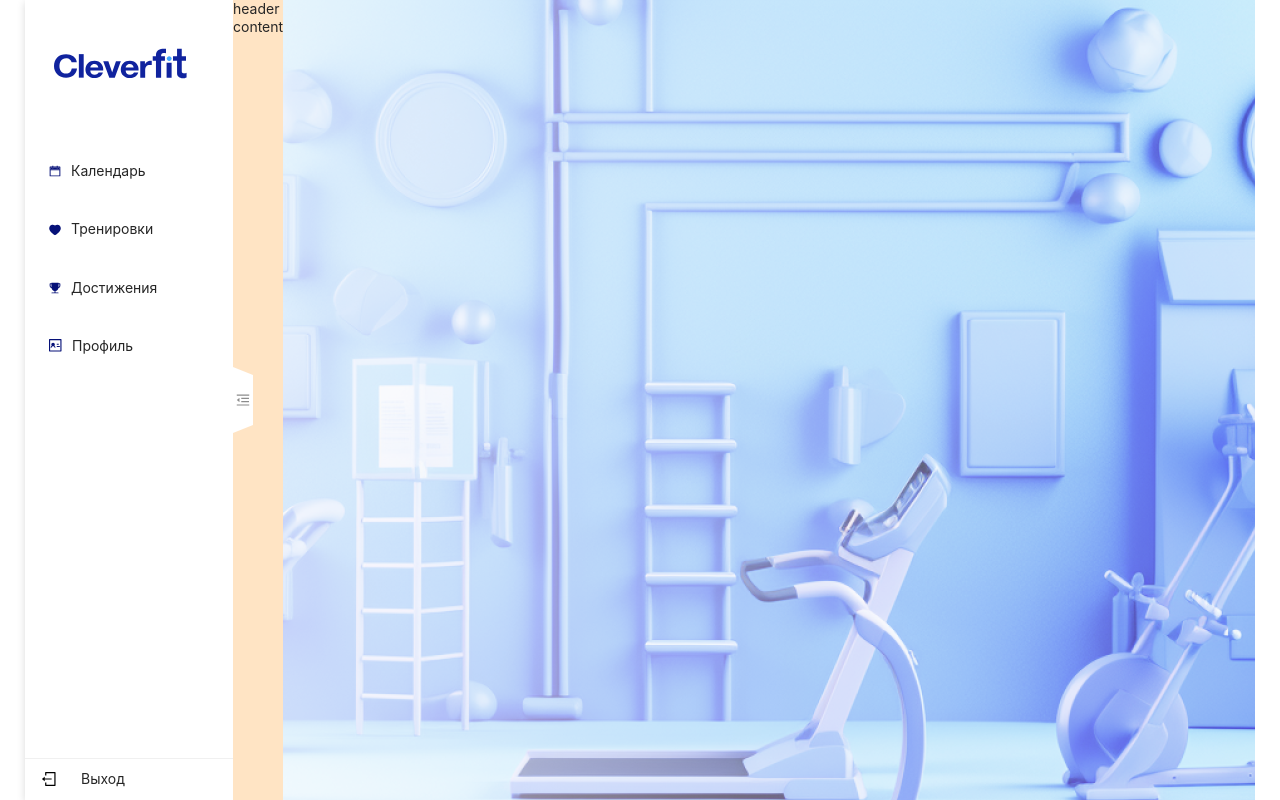
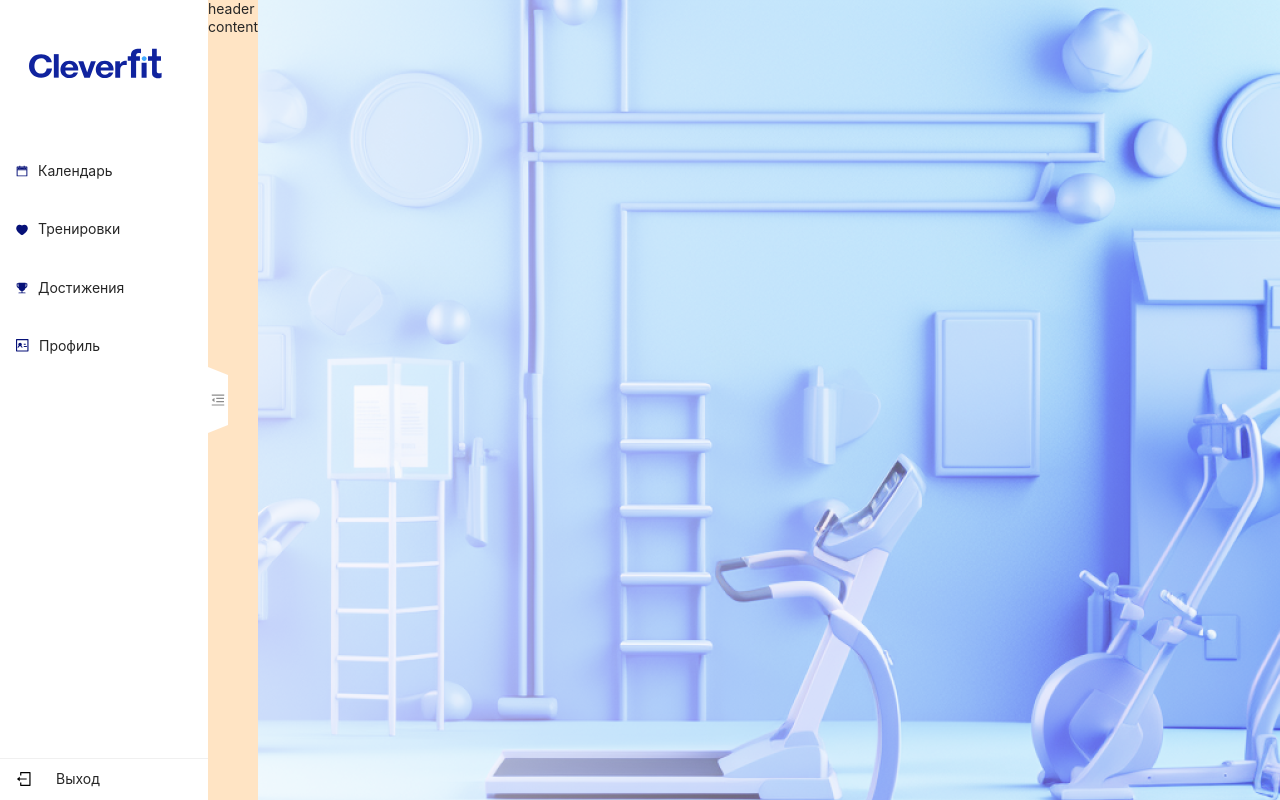
Before and after one commit to ClevertecFrontendLab/VeronikaBogdan, a React (Vite) app: page / in a window 1280 px wide. Built offline with nearby package versions, Linux system fonts and the light colour scheme.

Commit message:
feat: add adaptive to the sidebar

```diff
--- a/src/components/layout/sidebar/sidebar.scss
+++ b/src/components/layout/sidebar/sidebar.scss
@@ -10,6 +10,16 @@
         flex-direction: column;
         justify-content: space-between;
         padding-top: 30px;
+
+        @media (max-width: 360px) {
+            padding-top: 0;
+        }
+    }
+
+    @media (max-width: 360px) {
+        &-collapsed {
+            display: none;
+        }
     }
 }
 
@@ -18,6 +28,12 @@
 
     img {
         padding: 18px 46px 17px 29px;
+
+        @media (max-width: 360px) {
+            padding: 18px 17px 16px;
+            width: 106px;
+            height: 50px;
+        }
     }
 
     &-collapsed {
@@ -36,16 +52,27 @@
         display: flex;
         align-items: center;
         gap: 10px;
-        padding: 12px 16px;
+        padding: 12px 16px !important;
         cursor: pointer;
 
-        &-icon svg {
-            width: 12px;
-            height: 12px;
+        &-icon {
+            svg {
+                width: 12px;
+                height: 12px;
 
-            path {
-                fill: $primary-light-9;
+                path {
+                    fill: $primary-light-9;
+                }
             }
+
+            @media (max-width: 360px) {
+                display: none;
+            }
+        }
+
+        @media (max-width: 360px) {
+            gap: 0;
+            padding: 12px 8px;
         }
     }
 
@@ -55,6 +82,11 @@
 
     &-inline-collapsed &-title-content {
         display: none;
+    }
+
+    @media (max-width: 360px) {
+        gap: 8px;
+        margin-top: 16px;
     }
 }
 
@@ -77,4 +109,13 @@
     &-collapsed p {
         display: none;
     }
+
+    @media (max-width: 360px) {
+        gap: 0;
+        padding: 11px 31px;
+
+        img {
+            display: none;
+        }
+    }
 }
--- a/src/components/layout/sidebar/sidebar.tsx
+++ b/src/components/layout/sidebar/sidebar.tsx
@@ -2,10 +2,10 @@ import { CalendarTwoTone, HeartFilled, TrophyFilled } from '@ant-design/icons';
 import { Layout, Menu } from 'antd';
 import { NavLink } from 'react-router-dom';
 
-import collapsedLogo from '@public/logo-collapsed.svg';
-import defaultLogo from '@public/logo-default.svg';
-import exit from '@public/exit.svg';
-import profile from '@public/profile.svg';
+import collapsedLogo from '/logo-collapsed.svg';
+import defaultLogo from '/logo-default.svg';
+import exit from '/exit.svg';
+import profile from '/profile.svg';
 
 import '@constants/colors.scss';
 import './sidebar.scss';
@@ -38,7 +38,13 @@ const menuItems = [
 ];
 
 export const Sidebar: React.FC<SidebarProps> = ({ collapsed }: SidebarProps) => (
-    <Sider trigger={null} collapsible collapsed={collapsed} width='208px' collapsedWidth='64px'>
+    <Sider
+        trigger={null}
+        collapsible
+        collapsed={collapsed}
+        width={window.innerWidth <= 360 ? '106px' : '208px'}
+        collapsedWidth='64px'
+    >
         <div>
             <NavLink to='/' className={collapsed ? 'logo-collapsed' : 'logo'}>
                 <img src={collapsed ? collapsedLogo : defaultLogo} alt='Cleverfit logo' />
--- a/src/components/layout/sidemenu-switcher/sidemenu-switcher.scss
+++ b/src/components/layout/sidemenu-switcher/sidemenu-switcher.scss
@@ -13,7 +13,7 @@
     top: 50%;
     bottom: 50%;
     cursor: pointer;
-    background: no-repeat url('@public/sidemenu-switcher.svg');
+    background: no-repeat url('/sidemenu-switcher.svg');
 
     svg {
         fill: $character-light-secondary-45;
@@ -25,4 +25,12 @@
             fill: $blue-light-6;
         }
     }
+
+    @media (max-width: 360px) {
+        width: 32px;
+        height: 48px;
+        background: no-repeat url('/sidemenu-switcher-mobile.svg');
+        margin: 0;
+        top: 24px;
+    }
 }
--- a/src/components/layout/sidemenu-switcher/sidemenu-switcher.tsx
+++ b/src/components/layout/sidemenu-switcher/sidemenu-switcher.tsx
@@ -8,7 +8,11 @@ export const SidemenuSwitcher: React.FC<SidemenuSwitcherProps> = ({
     collapsed,
     onClick,
 }: SidemenuSwitcherProps) => (
-    <button data-test-id='sider-switch' className='trigger' onClick={onClick}>
+    <button
+        data-test-id={window.innerWidth <= 360 ? 'sider-switch-mobile' : 'sider-switch'}
+        className='trigger'
+        onClick={onClick}
+    >
         {collapsed ? <MenuUnfoldOutlined /> : <MenuFoldOutlined />}
     </button>
 );
--- a/src/pages/main-page/main-page.scss
+++ b/src/pages/main-page/main-page.scss
@@ -9,8 +9,7 @@
 .ant-layout-has-sider {
     display: flex;
     margin: 0 auto;
-    width: calc(100vw - 50px);
     max-width: 1440px;
     height: 100%;
-    background-image: url('@public/background-main-page-light.png');
+    background: no-repeat url('/background-main-page-light.png');
 }
```
